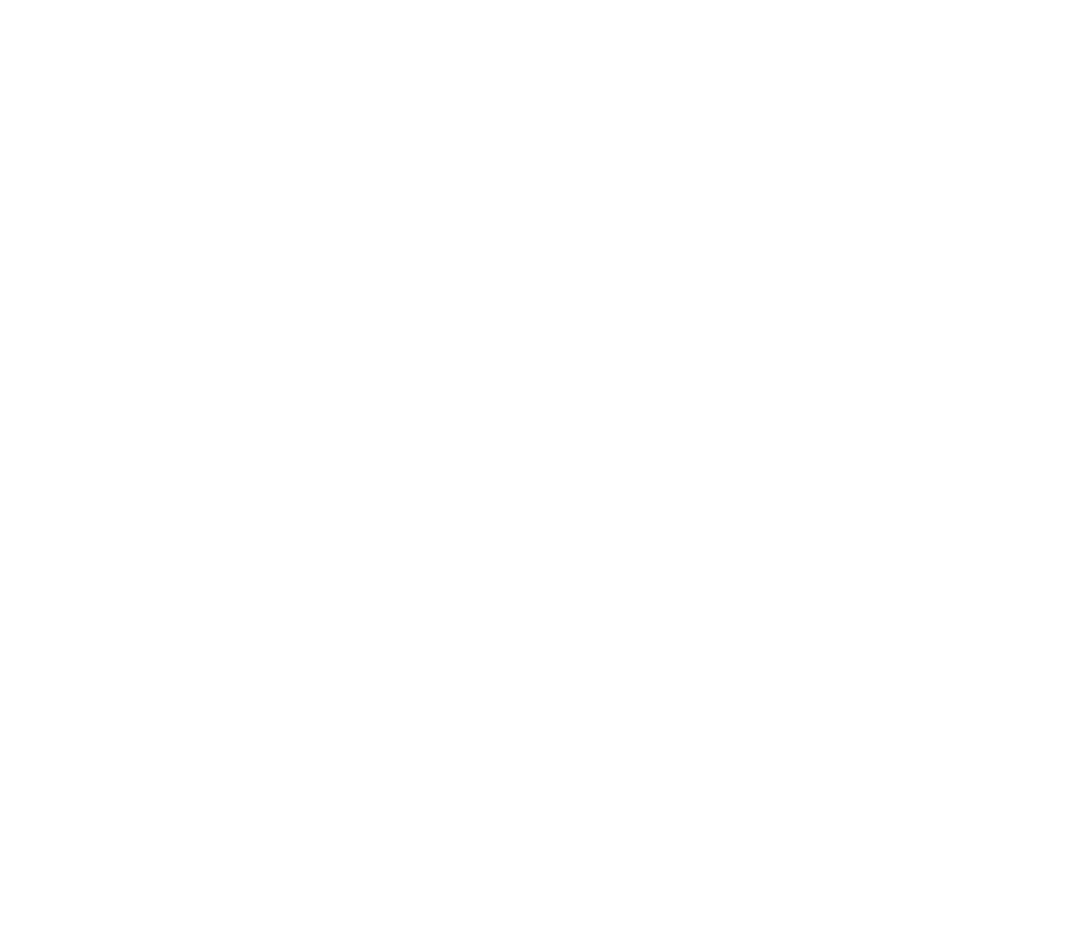
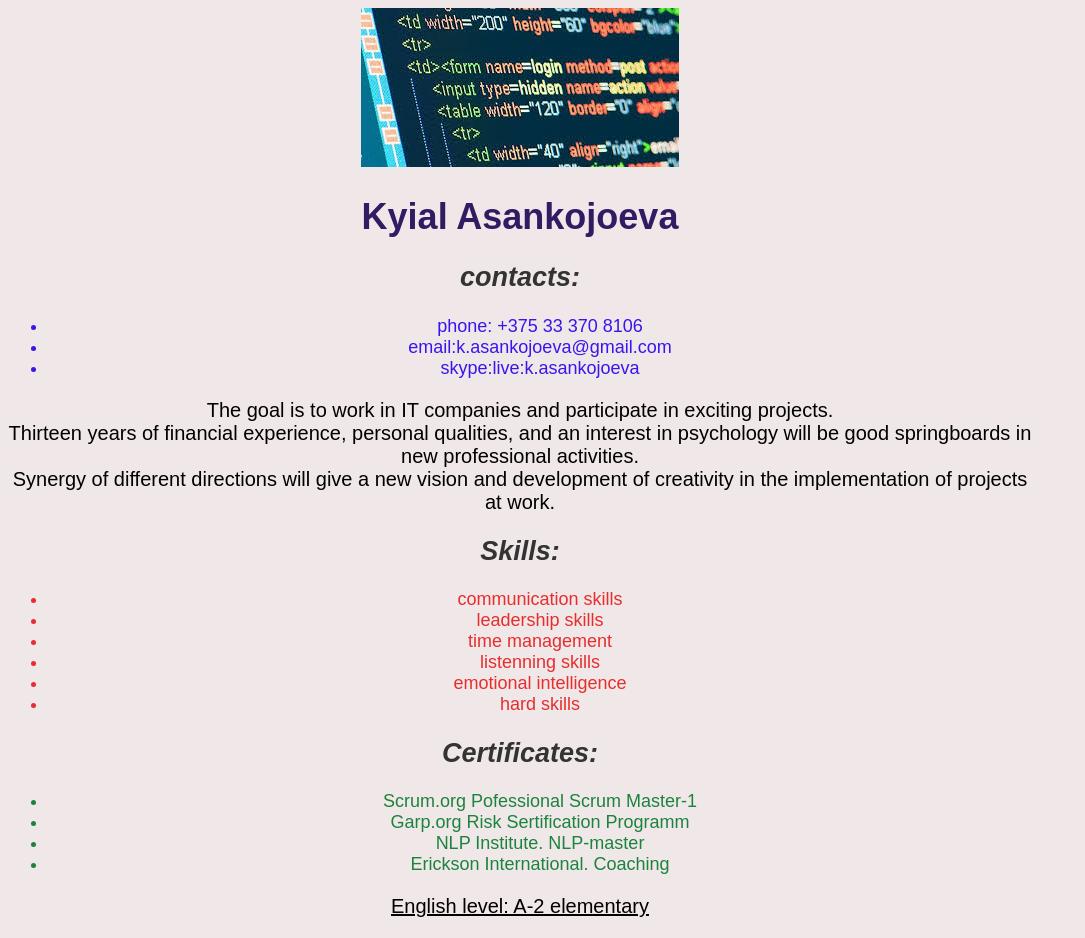
Before and after one commit to kyialjava/rsschool-2019Q1-cv, a plain HTML site: page index.html in a window 1280 px wide. Shown: the whole page, without its empty margins (0-1085 px from the left). Before the commit the page ends 800 px from the top, so only its background shows below. Drawn offline with Linux system fonts and the light colour scheme.

Commit message:
docs: add content to index.hmtl

```diff
--- a/index.html
+++ b/index.html
@@ -4,10 +4,56 @@
         <meta charset="UTF-8">
         <meta name="viewport" content="width=device-width, initial-scale=1.0">
         <meta http-equiv="X-UA-Compatible" content="ie=edge">
-    <title>Document</title>
-    <link rel="stylesheet" href="style.css">
+        <title>CV of Kyial Asankojoeva</title>
+        <link rel="stylesheet" href="css/style.css">
     </head>
         <body>
+            <img src="img/logo.png" alt="" width="318" height="159">
+            <h1> Kyial Asankojoeva</h1>
+            <div class="contact">
+              <h2>contacts:</h2>
+                <ul>
+                    <li>phone: +375 33 370 8106</li>
+                    <li>email:k.asankojoeva@gmail.com</li>
+                    <li>skype:live:k.asankojoeva</li>
+                </ul>
+
+            </div>
+            <p>
+                The goal is to work in IT companies and participate in exciting projects.<br>
+                Thirteen years of financial experience, personal qualities, and an interest
+                in psychology will be good springboards in new professional activities. <br>
+                Synergy of different directions will give a new vision and development
+                of creativity in the implementation of projects at work.
+
+              </p>
+            <div class="skills">
+                <h2>Skills:</h2>
+                  <ul>
+                      <li>communication skills</li>
+                      <li>leadership skills</li>
+                      <li>time management</li>
+                      <li>listenning skills</li>
+                      <li>emotional intelligence</li>
+                      <li>hard skills</li>
+                  </ul>
+
+            </div>
+            <div class="certificates">
+              <h2> Certificates:</h2>
+                <ul>
+                    <li>Scrum.org Pofessional Scrum Master-1</li>
+                    <li>Garp.org Risk Sertification Programm</li>
+                    <li>NLP Institute. NLP-master </li>
+                    <li>Erickson International. Coaching </li>
+                </ul>
+            </div>
+            <div class="english">
+                <p>
+                  English level: A-2 elementary
+                </p>
+            </div>
+
 
         </body>
     </html>
```
Lines whose indentation alone changed are shown as unchanged.
